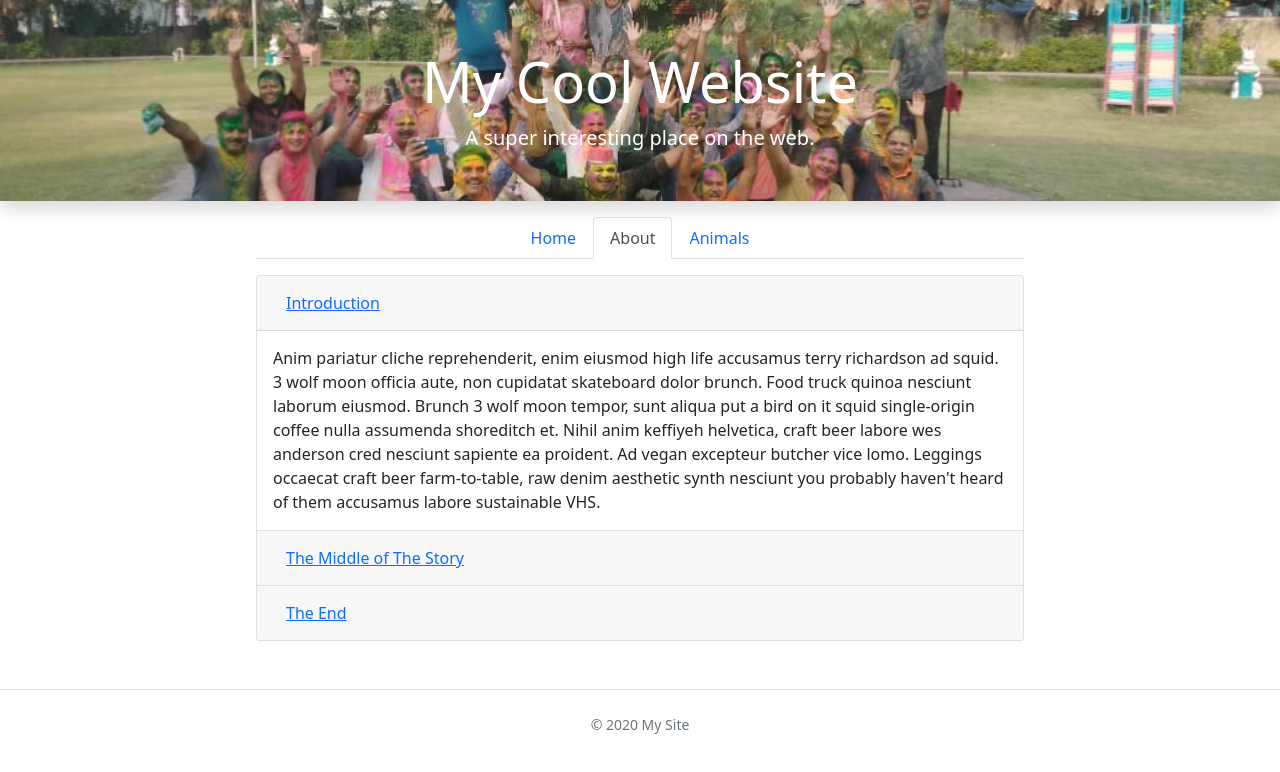
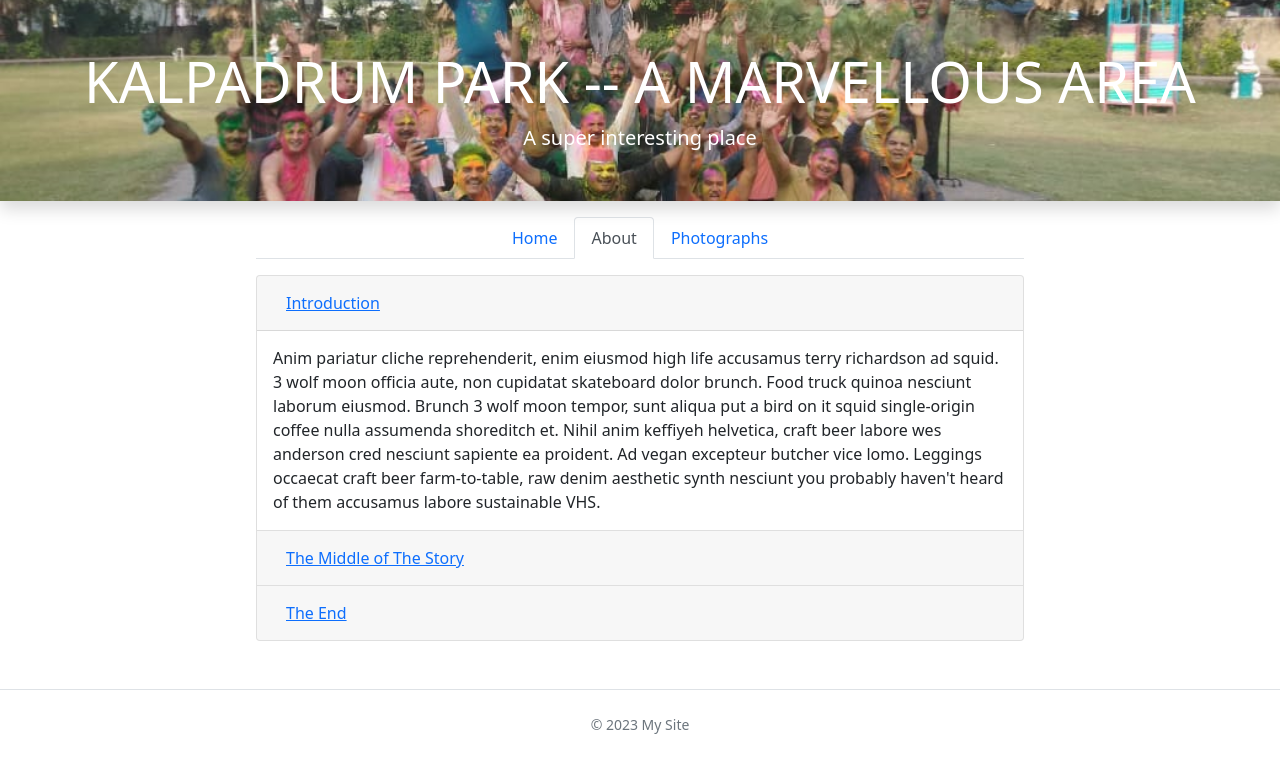
Before and after one commit to Dipak604/Kalpadrumpark, a plain HTML site: page about.html in a window 1280 px wide. Drawn offline with nearby package versions, Linux system fonts and the light colour scheme.

Commit message:
Changed about

```diff
--- a/about.html
+++ b/about.html
@@ -8,8 +8,8 @@
   </head>
   <body>
     <div class="my-bg-photo bg-secondary text-white py-5 text-center shadow">
-      <h1 class="display-4">My Cool Website</h1>
-      <p class="lead mb-0">A super interesting place on the web.</p>
+      <h1 class="display-4">KALPADRUM PARK -- A MARVELLOUS AREA</h1>
+      <p class="lead mb-0">A super interesting place </p>
     </div>
 
     <div class="container my-custom-container pt-3">
@@ -22,7 +22,7 @@
             <a class="nav-link active" href="#">About</a>
           </li>
           <li class="nav-item">
-            <a class="nav-link" href="animals.html">Animals</a>
+            <a class="nav-link" href="animals.html">Photographs</a>
           </li>
         </ul>
       </nav>
@@ -77,7 +77,7 @@
     </div>
 
     <footer class="border-top mt-5 py-4 text-center text-muted small">
-      <p>&copy; 2020 My Site</p>
+      <p>&copy; 2023 My Site</p>
     </footer>
 
     <!-- JavaScript and dependencies -->
```
